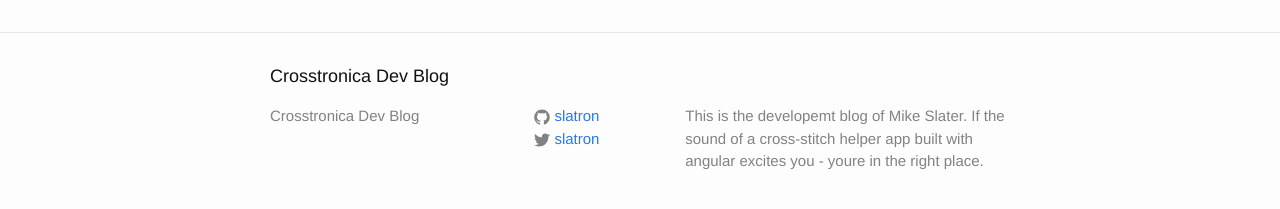
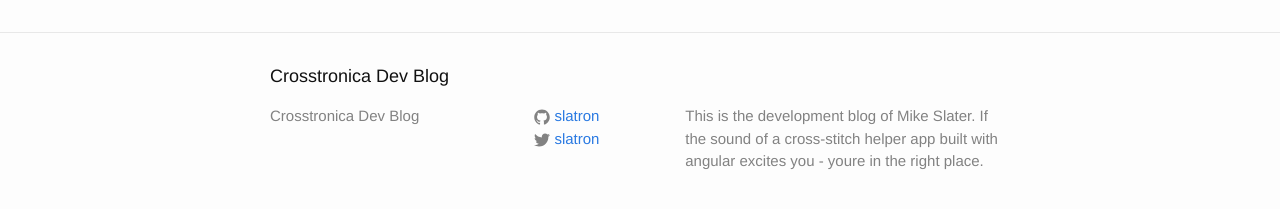
Before and after one commit to slatron/slatron.github.io, a Jekyll site: the page built from index.html, in a window 1280 px wide. Shown: the part 354-563 px from the top of the page. Built offline with Jekyll 4.4.1, drawn with Linux system fonts in a browser that asks for light colours.

Commit message:
correct spelling error

```diff
--- a/_config.yml
+++ b/_config.yml
@@ -1,7 +1,7 @@
 # Site settings
 title: Crosstronica Dev Blog
 description: > # > = ignore newlines
-  This is the developemt blog of Mike Slater.
+  This is the development blog of Mike Slater.
   If the sound of a cross-stitch helper app built with
   angular excites you - youre in the right place.
 baseurl: "" # the subpath of your site, e.g. /blog/
```
